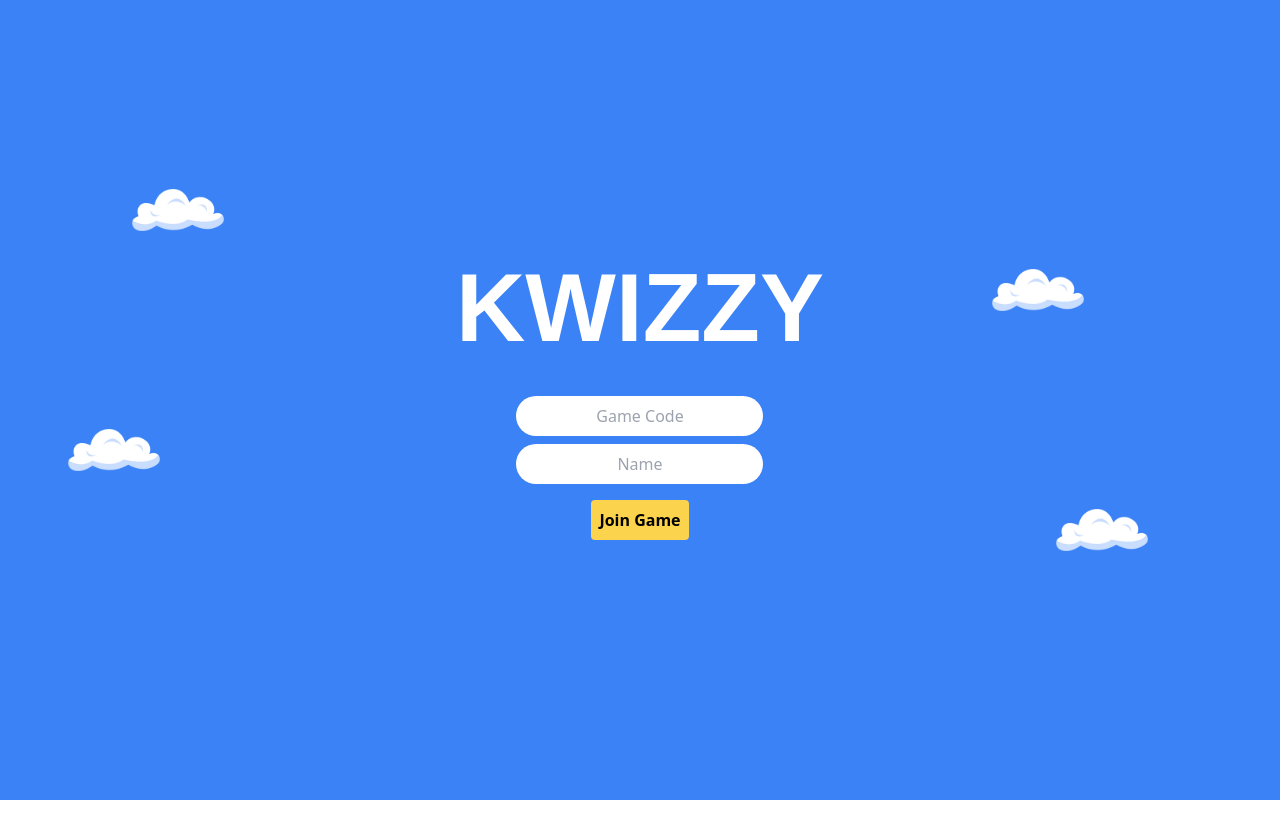
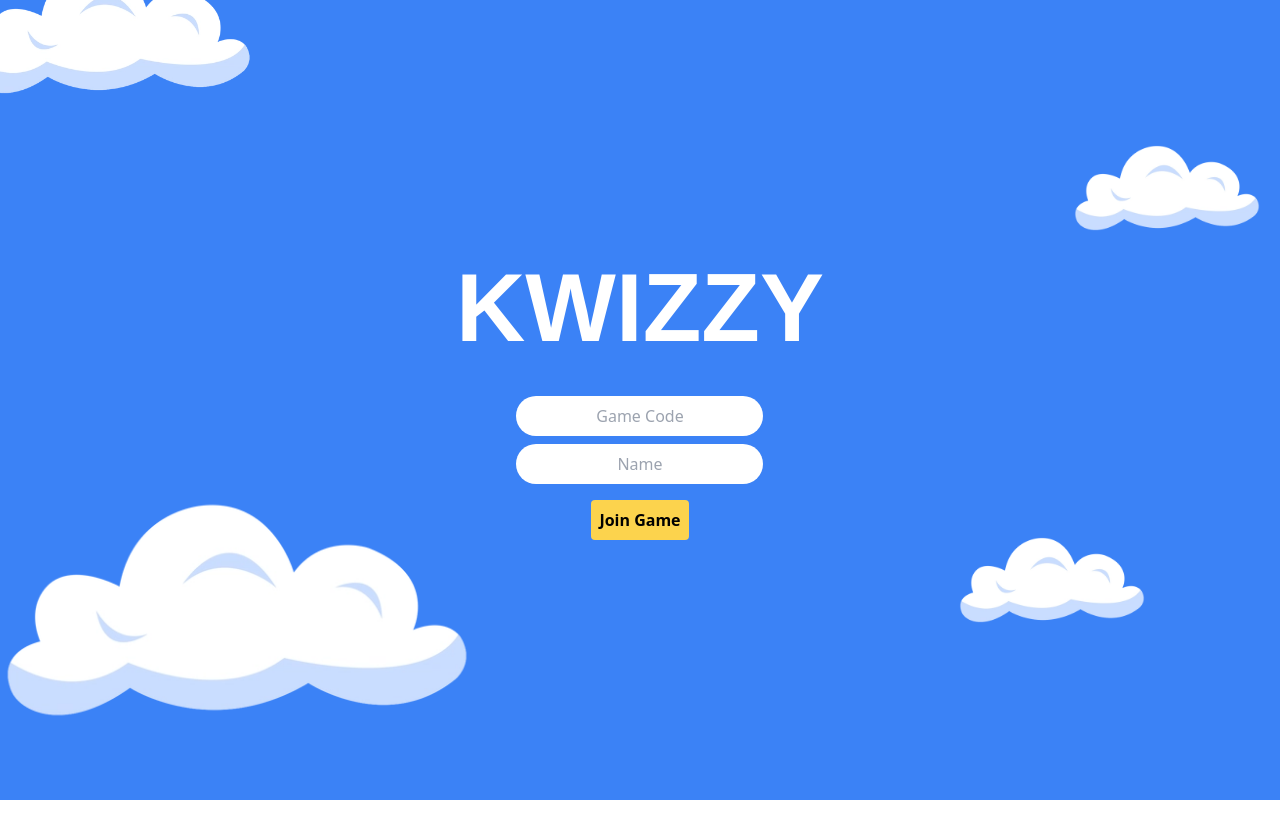
Before and after one commit to rcSabucido/kwizzy, a Svelte app in the folder frontend/: page / in a window 1280 px wide. Shown: the top 838 px of the page. Built offline with nearby package versions, Linux system fonts and the light colour scheme; no server answers; a web font is replaced by a local one.

Commit message:
Resize and Moved Positions

```diff
--- a/frontend/src/views/player/PlayerJoinView.svelte
+++ b/frontend/src/views/player/PlayerJoinView.svelte
@@ -29,21 +29,25 @@
         background-image: url('/assets/cloud.png');
         background-size: contain;
         background-repeat: no-repeat;
-        width: 100px; /* Adjust the size as needed */
-        height: 1000px;
+        width: 200px; /* Adjust the size as needed */
+        height: 200px;
         position: absolute;
     }
     .cloud1 {
-        top: 20%;
-        left: 10%;
+        top: -15%;
+        left: -3%;
+        width: 300px;
+        height: 300px;
     }
     .cloud2 {
-        top: 30%;
-        right: 15%;
+        top: 11%;
+        right: 1%;
     }
     .cloud3 {
-        top: 50%;
-        left: 5%;
+        top: 45%;
+        left: -1%;
+        width: 500px;
+        height: 500px;
     }
     .cloud4 {
         top: 60%;
```
